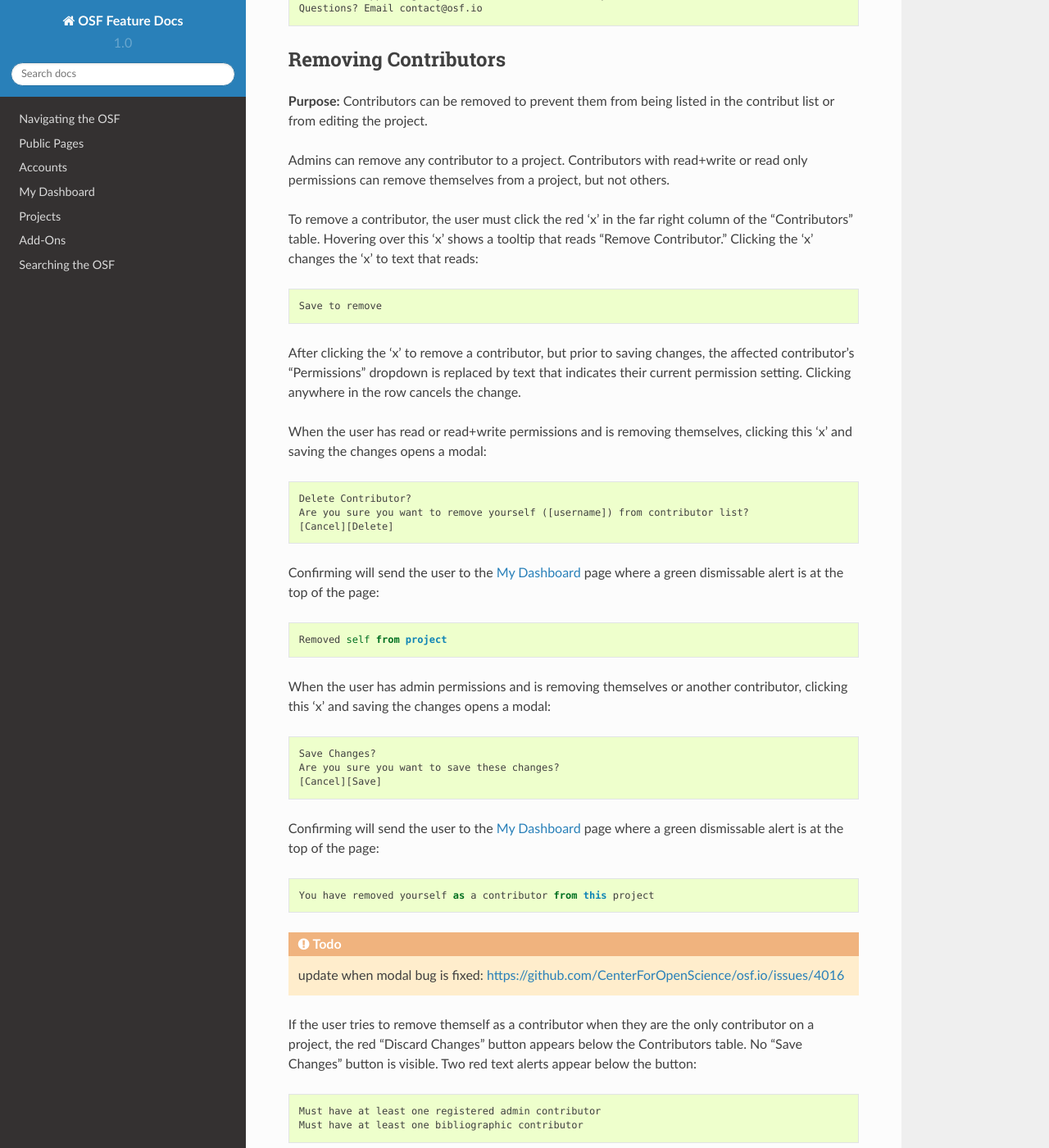
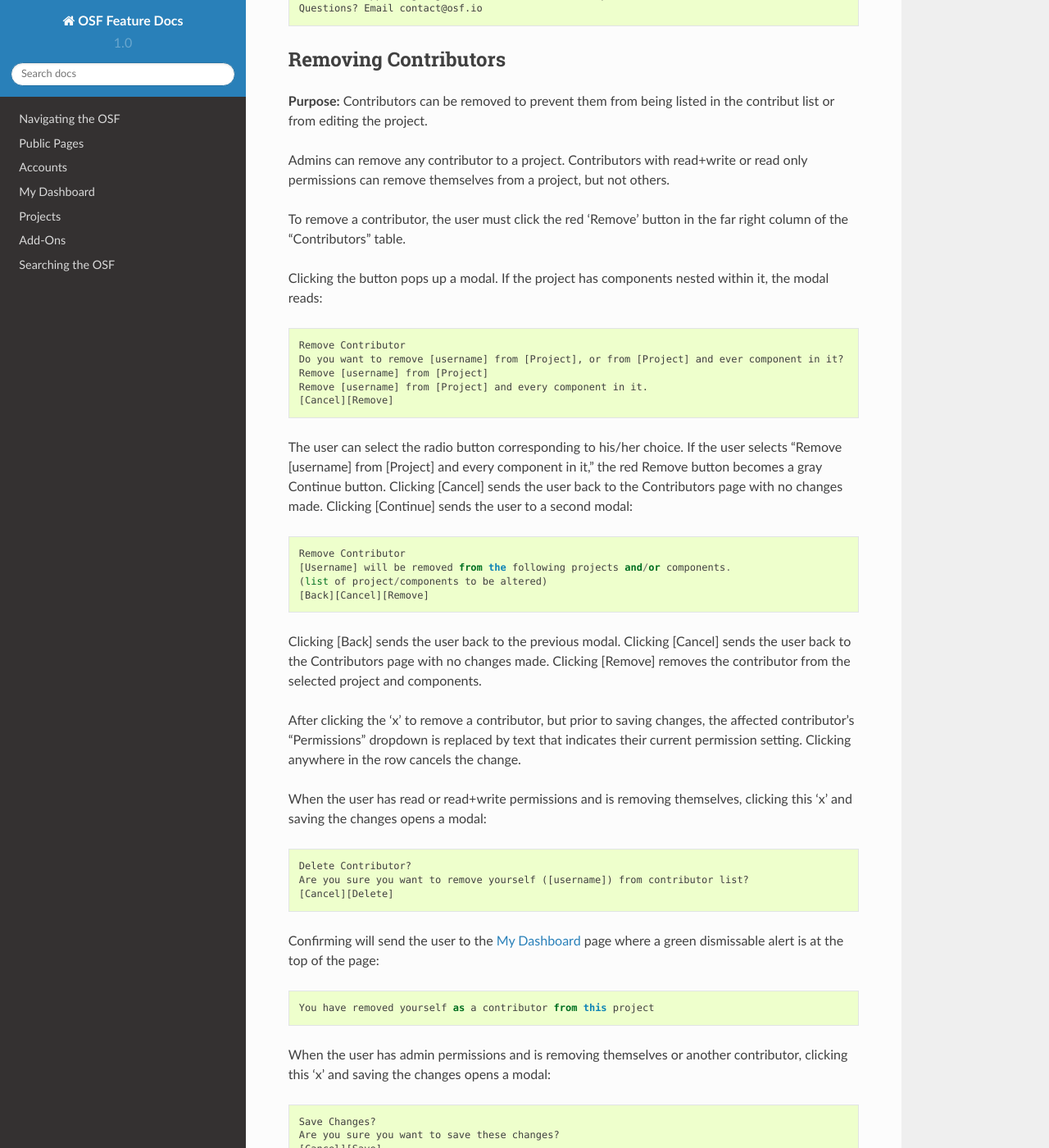
Before and after one commit to CenterForOpenScience/OSFDocs, a Sphinx documentation site: the page built from docs/projects/contributors.rst, in a window 1280 px wide and 1400 px high, scrolled down 7413 px. Shown: the whole window at 82% size. Built offline with Sphinx 7.4.7 and the Read the Docs theme 2.0.0, drawn with Linux system fonts in a browser that asks for light colours.

Commit message:
change to removing contributors from multiple components

```diff
--- a/docs/projects/contributors.rst
+++ b/docs/projects/contributors.rst
@@ -268,10 +268,24 @@ Removing Contributors
 Admins can remove any contributor to a project. Contributors with read+write or read only permissions can remove themselves from
 a project, but not others.
 
-To remove a contributor, the user must click the red 'x' in the far right column of the "Contributors" table. Hovering over this
-'x' shows a tooltip that reads "Remove Contributor." Clicking the 'x' changes the 'x' to text that reads::
+To remove a contributor, the user must click the red 'Remove' button in the far right column of the "Contributors" table.
 
-    Save to remove
+Clicking the button pops up a modal. If the project has components nested within it, the modal reads::
+
+    Remove Contributor
+    Do you want to remove [username] from [Project], or from [Project] and ever component in it?
+    Remove [username] from [Project]
+    Remove [username] from [Project] and every component in it.
+    [Cancel][Remove]
+
+The user can select the radio button corresponding to his/her choice. If the user selects "Remove [username] from [Project] and every component in it," the red Remove button becomes a gray Continue button. Clicking [Cancel] sends the user back to the Contributors page with no changes made. Clicking [Continue] sends the user to a second modal::
+
+    Remove Contributor
+    [Username] will be removed from the following projects and/or components.
+    (list of project/components to be altered)
+    [Back][Cancel][Remove]
+
+Clicking [Back] sends the user back to the previous modal. Clicking [Cancel] sends the user back to the Contributors page with no changes made. Clicking [Remove] removes the contributor from the selected project and components.
 
 After clicking the 'x' to remove a contributor, but prior to saving changes, the affected contributor's "Permissions" dropdown is
 replaced by text that indicates their current permission setting. Clicking anywhere in the row cancels the change.
@@ -284,7 +298,7 @@ When the user has read or read+write permissions and is removing themselves, cli
 
 Confirming will send the user to the :ref:`My Dashboard <my-dashboard>` page where a green dismissable alert is at the top of the page::
 
-    Removed self from project
+    You have removed yourself as a contributor from this project
 
 When the user has admin permissions and is removing themselves or another contributor, clicking this 'x' and saving the changes opens a modal::
 
```
